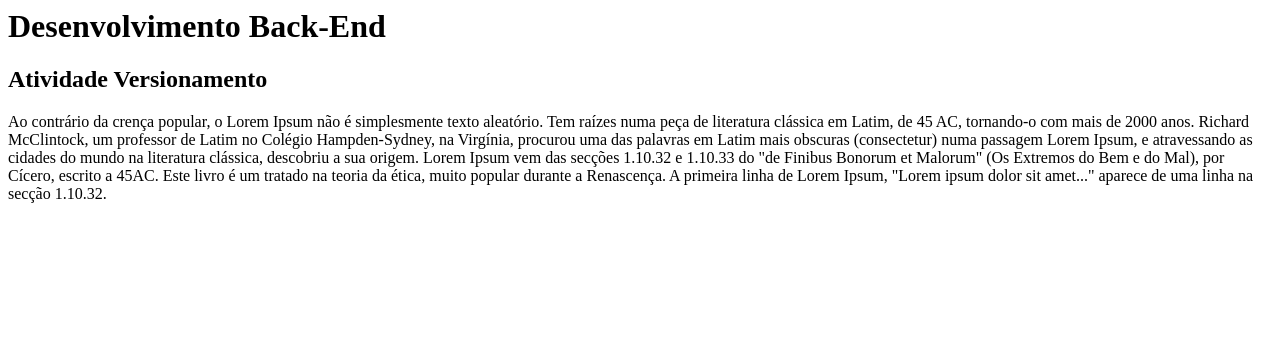
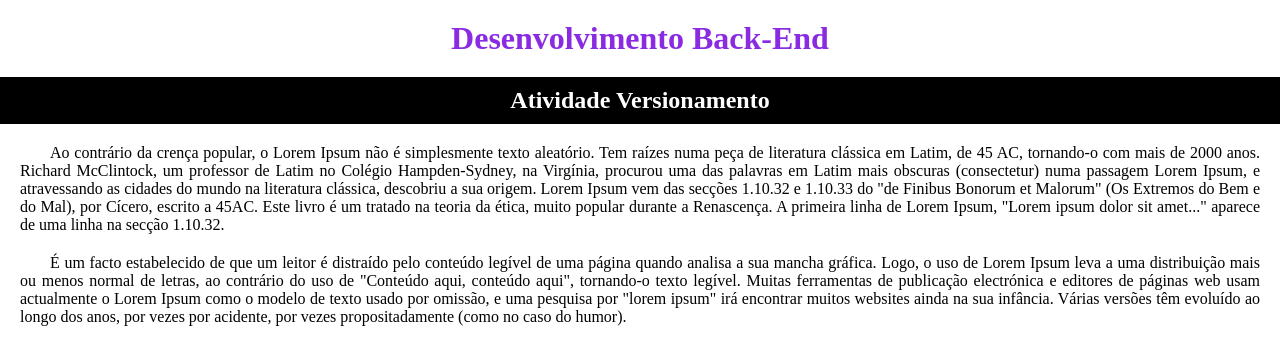
Before and after one commit to drmarinho/atividadeversionamento, a plain HTML site: page index.html in a window 1280 px wide. Drawn offline with Linux system fonts and the light colour scheme.

Commit message:
Commit de Criação do CSS

```diff
--- a/index.html
+++ b/index.html
@@ -3,11 +3,13 @@
     <meta charset="UTF-8">
     <meta http-equiv="X-UA-Compatible" content="IE=edge">
     <meta name="viewport" content="width=device-width, initial-scale=1.0">
+    <link rel="stylesheet" href="style.css">
     <title>AtividadeVersionamento PBE</title>
 </head>
 <body>
     <h1>Desenvolvimento Back-End</h1>
     <h2>Atividade Versionamento</h2>
     <p>Ao contrário da crença popular, o Lorem Ipsum não é simplesmente texto aleatório. Tem raízes numa peça de literatura clássica em Latim, de 45 AC, tornando-o com mais de 2000 anos. Richard McClintock, um professor de Latim no Colégio Hampden-Sydney, na Virgínia, procurou uma das palavras em Latim mais obscuras (consectetur) numa passagem Lorem Ipsum, e atravessando as cidades do mundo na literatura clássica, descobriu a sua origem. Lorem Ipsum vem das secções 1.10.32 e 1.10.33 do "de Finibus Bonorum et Malorum" (Os Extremos do Bem e do Mal), por Cícero, escrito a 45AC. Este livro é um tratado na teoria da ética, muito popular durante a Renascença. A primeira linha de Lorem Ipsum, "Lorem ipsum dolor sit amet..." aparece de uma linha na secção 1.10.32.</p>
+    <p>É um facto estabelecido de que um leitor é distraído pelo conteúdo legível de uma página quando analisa a sua mancha gráfica. Logo, o uso de Lorem Ipsum leva a uma distribuição mais ou menos normal de letras, ao contrário do uso de "Conteúdo aqui, conteúdo aqui", tornando-o texto legível. Muitas ferramentas de publicação electrónica e editores de páginas web usam actualmente o Lorem Ipsum como o modelo de texto usado por omissão, e uma pesquisa por "lorem ipsum" irá encontrar muitos websites ainda na sua infância. Várias versões têm evoluído ao longo dos anos, por vezes por acidente, por vezes propositadamente (como no caso do humor).</p>
 </body>
 </html>
--- /dev/null
+++ b/style.css
@@ -0,0 +1,22 @@
+*{
+    margin: 0px;
+    padding: 0px;
+    box-sizing: border-box;
+}
+h1{
+    text-align: center;
+    padding: 20px;
+    color: blueviolet;
+}
+h2{
+    text-align: center;
+    padding: 10px;
+    color: white;
+    display: block;
+    background: black;
+}
+p{
+    text-align: justify;
+    margin: 20px;
+    text-indent: 30px;
+}
```
